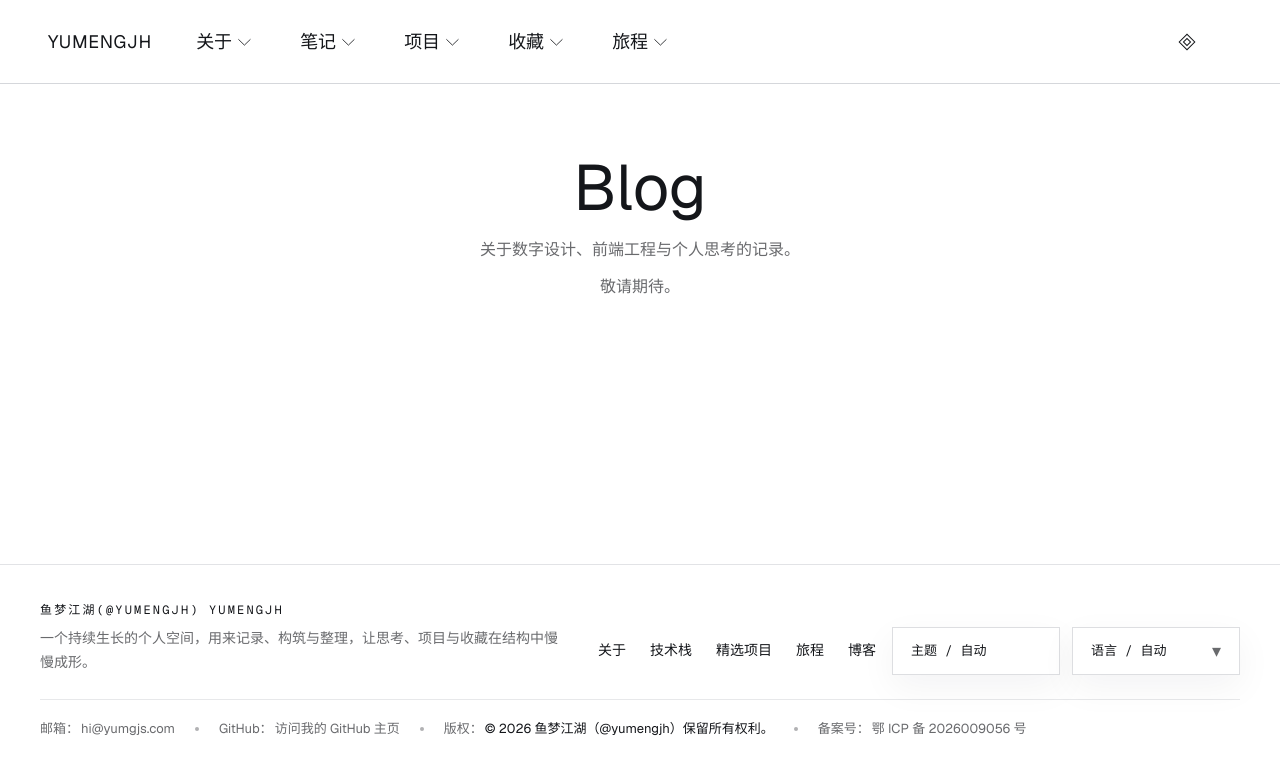
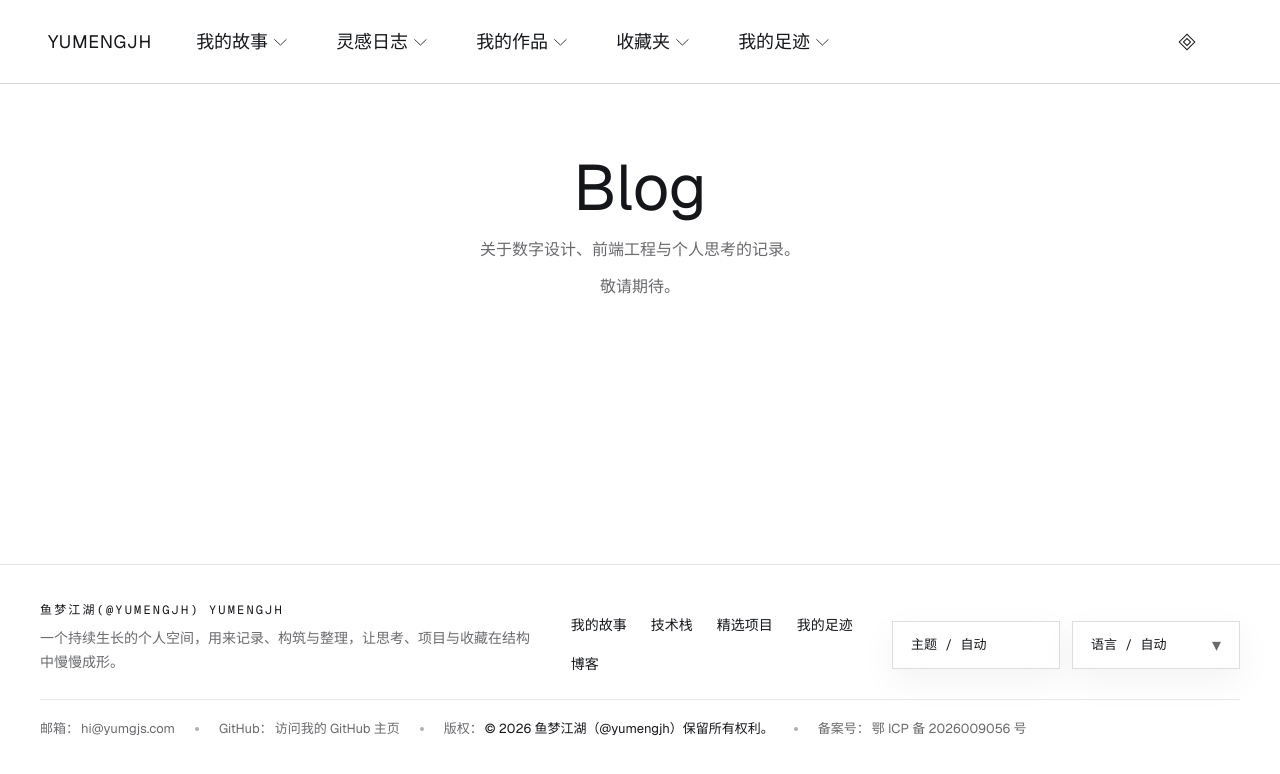
Before and after one commit to yumengjh/yuweb, a Next.js app: page /blog in a window 1280 px wide. Shown: the top 774 px of the page. Built offline with nearby package versions, Linux system fonts and the light colour scheme.

Commit message:
feat(i18n): refine zh nav labels and test setup

```diff
--- a/src/locales/zh-CN.json
+++ b/src/locales/zh-CN.json
@@ -56,7 +56,7 @@
       "line3": "2026 / DESIGN & CODE"
     },
     "about": {
-      "label": "关于",
+      "label": "我的故事",
       "group": {
         "start": "开始",
         "aboutMe": "关于我",
@@ -92,7 +92,7 @@
       }
     },
     "notes": {
-      "label": "笔记",
+      "label": "灵感日志",
       "recent": {
         "title": "最近更新",
         "description": "最近记下的内容、正在延展的问题和新的观察。"
@@ -119,7 +119,7 @@
       }
     },
     "projects": {
-      "label": "项目",
+      "label": "我的作品",
       "group": {
         "inProgress": "进行中",
         "archive": "归档",
@@ -155,7 +155,7 @@
       }
     },
     "collections": {
-      "label": "收藏",
+      "label": "收藏夹",
       "books": {
         "title": "书籍",
         "description": "留下来的书、反复翻看的部分，以及它们为何重要。"
@@ -182,7 +182,7 @@
       }
     },
     "journey": {
-      "label": "旅程",
+      "label": "我的足迹",
       "nodesLabel": "节点",
       "recentLabel": "最近",
       "recentSummary": "这里保留的不只是经历，还有那些逐渐形成、又不断被修正的判断。",
--- a/src/test/setup.ts
+++ b/src/test/setup.ts
@@ -6,3 +6,22 @@
  * - 未来如果要补全局 mock、polyfill，也优先放在这里
  */
 import "@testing-library/jest-dom/vitest";
+import { vi } from "vitest";
+
+class MockIntersectionObserver implements IntersectionObserver {
+  readonly root = null;
+  readonly rootMargin = "0px";
+  readonly thresholds = [0];
+
+  disconnect() {}
+
+  observe() {}
+
+  takeRecords(): IntersectionObserverEntry[] {
+    return [];
+  }
+
+  unobserve() {}
+}
+
+vi.stubGlobal("IntersectionObserver", MockIntersectionObserver);
```
